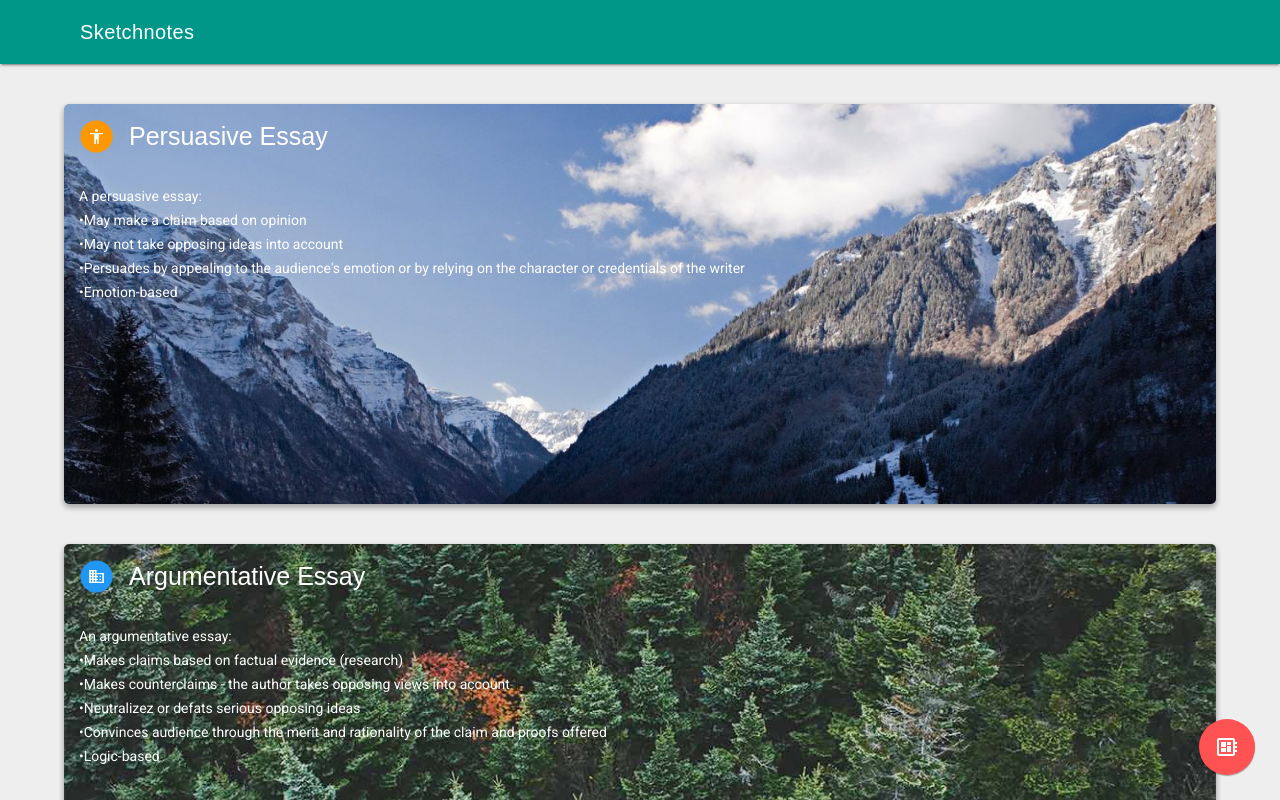
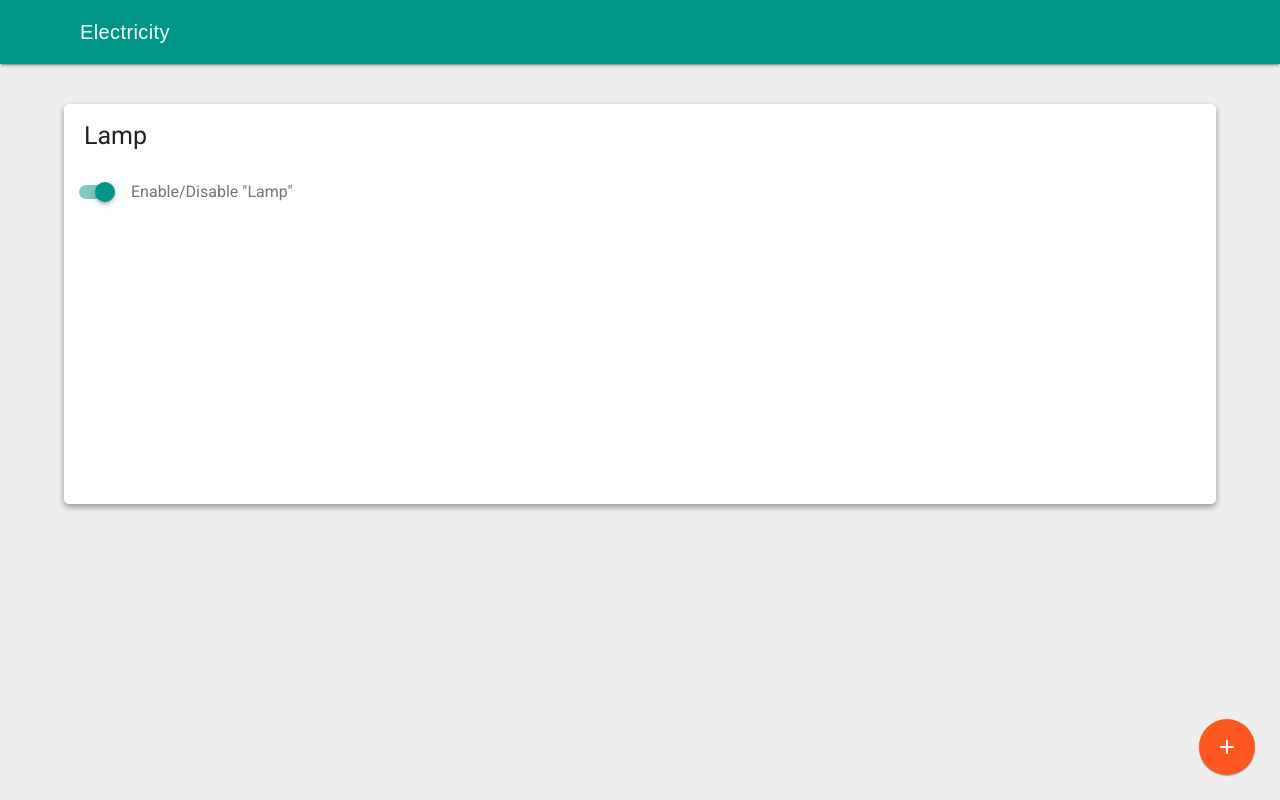
Before and after one commit to nmcain/sketch, a plain HTML site: page index.html in a window 1280 px wide. Drawn offline with nearby package versions, Linux system fonts and the light colour scheme; a web font is replaced by a local one.

Commit message:
upload files

```diff
--- a/index.html
+++ b/index.html
@@ -2,15 +2,15 @@
 <!DOCTYPE HTML>
 <html>
 	<head>
-        <title>Difference between a Persuasive and Argumentative Essay</title>
+        <title>Electricity</title>
     <link crossorigin="anonymous" href="https://fonts.googleapis.com/css?family=Product+Sans:400|Roboto:300,400&amp;lang=en" rel="stylesheet" />
         <link rel="stylesheet" href="https://fonts.googleapis.com/icon?family=Material+Icons">
-<link rel="stylesheet" href="https://code.getmdl.io/1.3.0/material.teal-red.min.css" />
+<link rel="stylesheet" href="https://code.getmdl.io/1.3.0/material.teal-deep_orange.min.css" />
 <script defer src="https://code.getmdl.io/1.3.0/material.min.js"></script>
         <meta name="viewport" content="width=device-width, initial-scale=1.0">
         <link rel="icon" type="image/png" sizes="512x512" href="icon.png">
         <meta name="theme-color" content="#00796B">
-        <link rel="manifest" href="manifesto.json">
+        <link rel="manifest" href="manifest.json">
         <style>
             body{
                 margin:0;
@@ -19,7 +19,7 @@
             }
             .header{
                 background:#fff;
-                margin-top:;
+                margin-top:0px;
             }
             .title{
                 font-family:'Product Sans', sans-serif;
@@ -36,7 +36,7 @@
   <header class="mdl-layout__header">
     <div class="mdl-layout__header-row">
       <!-- Title -->
-      <span class="mdl-layout-title title">Sketchnotes</span>
+      <span class="mdl-layout-title title">Electricity</span>
       <!-- Add spacer, to align navigation to the right -->
       <div class="mdl-layout-spacer"></div>
       <!-- Navigation. We hide it in small screens. -->
@@ -46,9 +46,9 @@
     </div>
   </header>
   <div class="mdl-layout__drawer">
-    <span class="mdl-layout-title title">Sketchnotes</span>
+    <span class="mdl-layout-title title">Electricity</span>
     <nav class="mdl-navigation">
-      <a class="mdl-navigation__link" href="mailto:nmcain@gmail.com">Request features</a>
+
       <a class="mdl-navigation__link" href="https://github.com/nmcain/sketch">View code</a>
 
     </nav>
@@ -59,6 +59,9 @@
 
 
         <style>
+          .white{
+            color:#fff;
+          }
             .card{
                 box-shadow: 0 3px 6px rgba(0,0,0,0.16), 0 3px 6px rgba(0,0,0,0.23);
 
@@ -78,10 +81,12 @@
                 background:#fff;
             }
             .cardtitle{
+              font-family:'Roboto', sans-serif;
                 font-size:25px;
                 float:left;
                 margin-top:20px;
-                color:#fff;
+                color:#222222;
+                margin-left:20px;
             }
             .cardtitleb{
                 font-size:25px;
@@ -116,7 +121,7 @@
             }
             .card-content{
                 font-family:'Roboto', sans-serif;
-                color:#fff;
+                color:#757575;
             margin:0;
                 float:left;
                 width:100%;
@@ -140,59 +145,20 @@
 
 
 
-      <div align="left" class="card mt">
-        <div class="icon"></div>
-        <p class="title cardtitle">Persuasive Essay</p>
+      <div align="left" class="card w">
+
+        <p class="title cardtitle">Lamp</p>
          <p class="card-content">
-              A persuasive essay:<br>
-             •May make a claim based on opinion<br>
-             •May not take opposing ideas into account<br>
-             •Persuades by appealing to the audience's emotion or by relying on the character or credentials of the writer<br>
-
-             •Emotion-based<br>
-          </p>
-        </div>
-
-
-
-      <div align="left" class="card fr">
-        <div class="icon2"></div>
-        <p class="title cardtitle">Argumentative Essay</p>
-         <p class="card-content">
-              An argumentative essay:<br>
-             •Makes claims based on factual evidence (research)<br>
-             •Makes counterclaims - the author takes opposing views into account<br>
-             •Neutralizez or defats serious opposing ideas<br>
-
-             •Convinces audience through the merit and rationality of the claim and proofs offered<br>
-
-             •Logic-based<br>
-
+            <label class="mdl-switch mdl-js-switch mdl-js-ripple-effect" for="switch-1">
+                <input type="checkbox" id="switch-1" class="mdl-switch__input" checked>
+                <span class="mdl-switch__label">Enable/Disable "Lamp"</span>
+              </label>
 
           </p>
         </div>
 
 
 
-
-            <div align="left" class="card w">
-        <div class="icon3"></div>
-        <p class="title cardtitleb">About</p>
-         <p class="card-contentb">
-             This interactive website was made by Noah Cain on Wednesday, January 16.<br>
-             <a href="mailto:nmcain@gmail.com">
-             <button class="mdl-button mdl-js-button mdl-button--raised mdl-js-ripple-effect mdl-button--accent">
-  Request a feature
-</button></a>
-             <a href="https://github.com/nmcain/sketch/blob/master/index.html">
-             <button class="mdl-button mdl-js-button mdl-button--raised mdl-js-ripple-effect mdl-button--accent">
-  View source code
-</button>
-		 </a>
-
-
-          </p>
-        </div>
 
 
 
@@ -210,11 +176,15 @@
               right:0;
               margin-bottom:25px;
               margin-right:25px;
+              background-color:#ff5722;
+          }
+          .orange{
+            background-color:#ff5722;
           }
       </style>
       <a href="https://github.com/nmcain/sketch">
-      <button class="fab mdl-button mdl-js-button mdl-button--fab mdl-js-ripple-effect mdl-button--colored">
-  <i class="material-icons">developer_board</i>
+      <button class="fab mdl-button mdl-js-button mdl-button--fab mdl-js-ripple-effect orange">
+  <i class="material-icons white">add</i>
 </button></a>
 
   </main>
```
Also changed, not shown: manifest.json (added).
